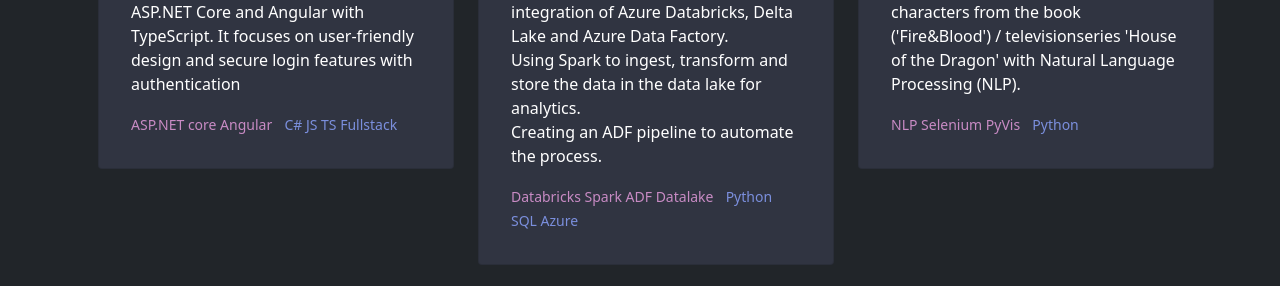
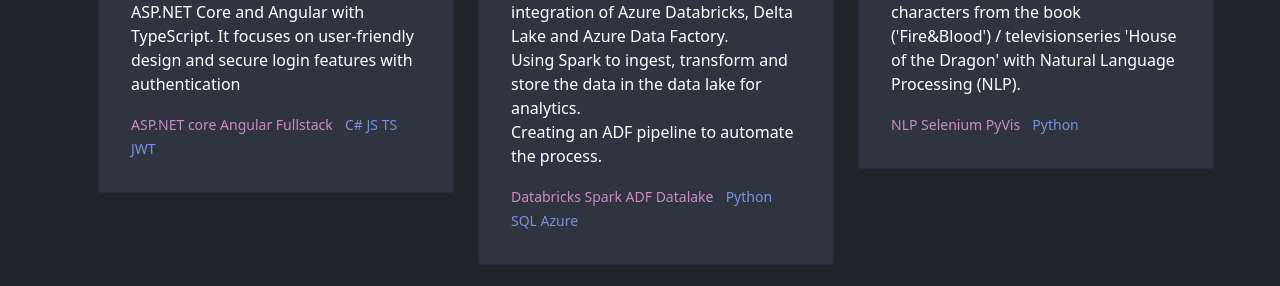
Before and after one commit to dominicho97/dominicho97.github.io, a plain HTML site: page index.html in a window 1280 px wide. Shown: the part 2669-2955 px from the top of the page. Drawn offline with nearby package versions, Linux system fonts and the light colour scheme.

Commit message:
added skill

```diff
--- a/index.html
+++ b/index.html
@@ -193,8 +193,8 @@
               </h5>
               <p class="card-text">Dating App prototype made with ASP.NET Core and Angular with TypeScript. It focuses on user-friendly design and secure login features with authentication</p>
               <p class="card-text">
-                <small class="text-primary me-2">ASP.NET core Angular</small>
-                <small class="text-secondary me-2">C# JS TS Fullstack</small>
+                <small class="text-primary me-2">ASP.NET core Angular Fullstack</small>
+                <small class="text-secondary me-2">C# JS TS JWT</small>
                 </p>
             </div>
           </div>
```
